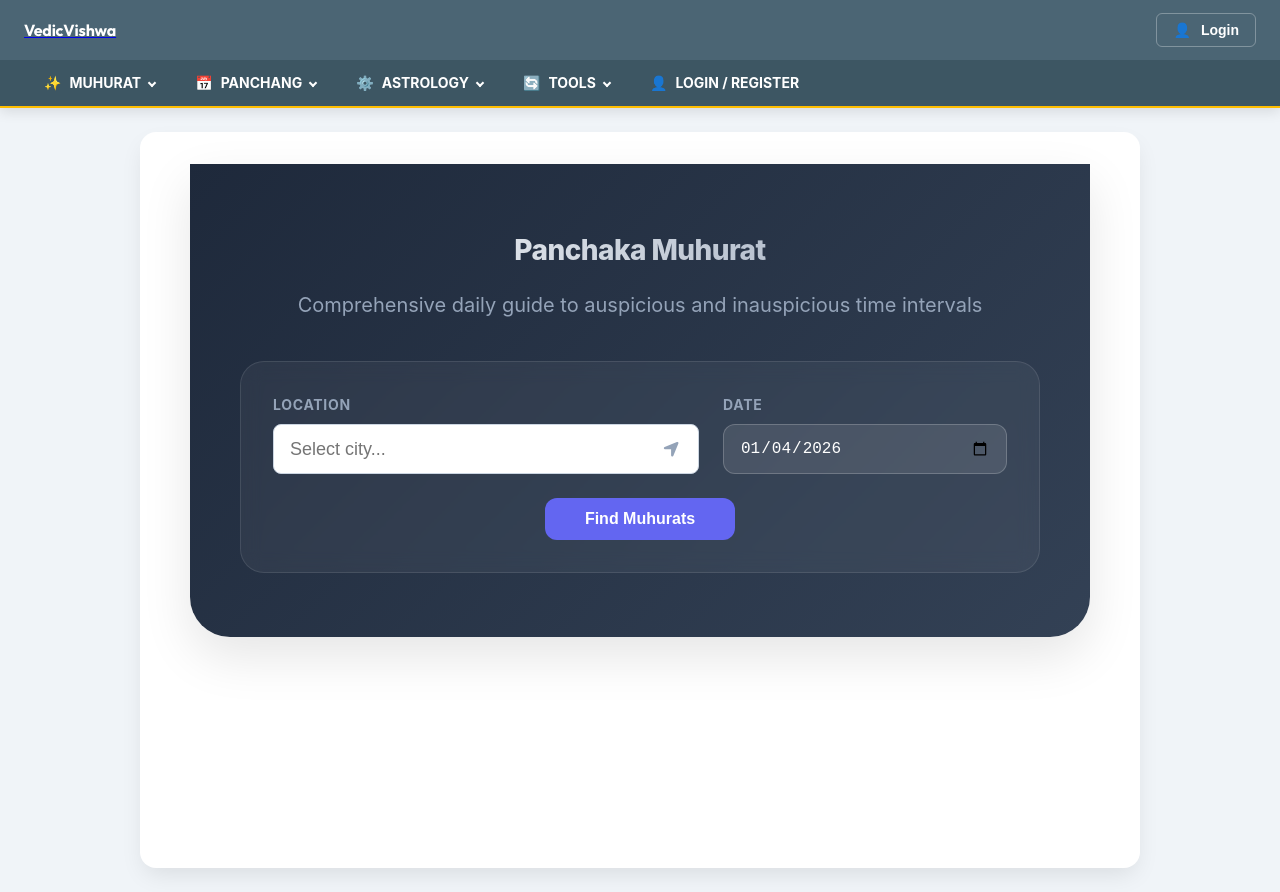
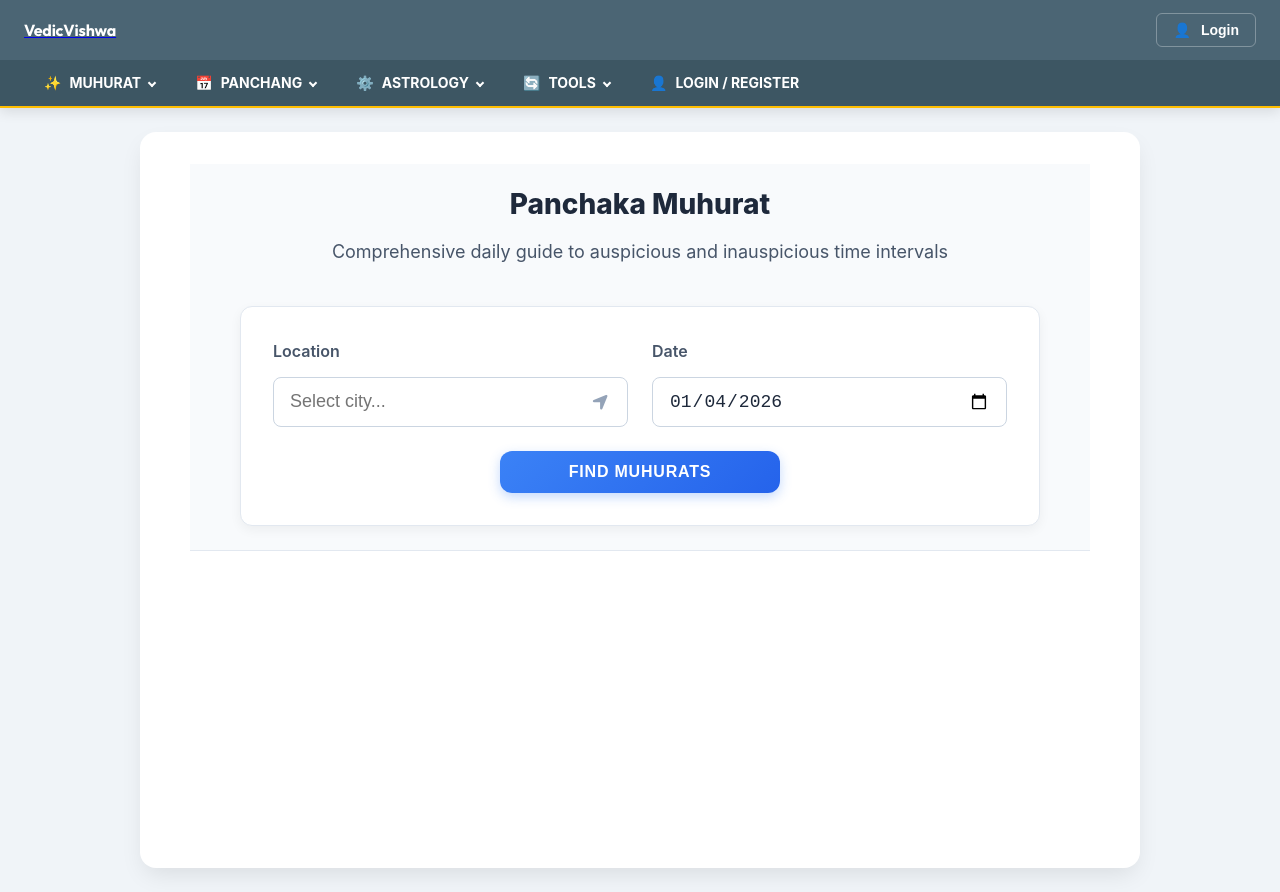
Before and after one commit to ucs200525/panchBotNewTele, a React (Create React App) app in the folder frontend/: page /panchaka in a window 1280 px wide. Built offline with nearby package versions, Linux system fonts and the light colour scheme; a web font is replaced by a local one.

Commit message:
v1-prod-fix5

```diff
--- a/frontend/src/pages/BharagavaPanchagam.js
+++ b/frontend/src/pages/BharagavaPanchagam.js
@@ -69,6 +69,7 @@ const TimeConverterApp = () => {
     localDate,
     selectedLat: globalLat,
     selectedLng: globalLng,
+    timeZone,
     is12HourFormat,
     setIs12HourFormat,
     setLocationDetails,
@@ -358,7 +359,7 @@ const TimeConverterApp = () => {
                 city={cityName}
                 date={currentDate}
                 backendEndpoint="/api/getBharagvTable-image"
-                backendData={{ showNonBlue, is12HourFormat }}
+                backendData={{ showNonBlue, is12HourFormat, lat: globalLat, lng: globalLng, timeZone }}
               />
             </div>
           </div>
--- a/frontend/src/pages/Combine.js
+++ b/frontend/src/pages/Combine.js
@@ -241,7 +241,7 @@ const CombinePage = () => {
                   date={date}
                   weekday={weekday}
                   backendEndpoint="/api/combine-image"
-                  backendData={{ showNonBlue, is12HourFormat }}
+                  backendData={{ showNonBlue, is12HourFormat, lat: selectedLat, lng: selectedLng, timeZone }}
                 />
               </div>
 
--- a/frontend/src/pages/PanchakaMuhurth.js
+++ b/frontend/src/pages/PanchakaMuhurth.js
@@ -3,10 +3,11 @@ import { useAuth } from '../context/AuthContext';
 import { CityAutocomplete } from '../components/forms';
 import LivePeriodTracker from '../components/LivePeriodTracker';
 import TableScreenshot from '../components/TableScreenshot';
-import styles from './PanchakaMuhurth.module.css';
+import styles from './Combine.module.css'; // Let's use the same clean styles as Combine
+import './hero-styles.css';
 
 const PanchakaMuhurth = () => {
-  const { localCity, localDate, setCityAndDate } = useAuth();
+  const { localCity, localDate, setCityAndDate, selectedLat, selectedLng, timeZone } = useAuth();
   const [city, setCity] = useState(localCity || '');
   const [date, setDate] = useState(localDate || new Date().toISOString().substring(0, 10));
   const [allMuhuratData, setAllMuhuratData] = useState([]);
@@ -22,7 +23,6 @@ const PanchakaMuhurth = () => {
   useEffect(() => {
     sessionStorage.setItem('filteredData', JSON.stringify(filteredData));
   }, [filteredData]);
-
 
   const getMuhuratData = async (cityName, dateValue) => {
     if (!cityName || !dateValue) return;
@@ -65,35 +65,26 @@ const PanchakaMuhurth = () => {
     localStorage.setItem('selectedCity', cityObj.name);
   };
 
-  // Get category color class
-  const getCategoryClass = (category) => {
-    const cat = category.toLowerCase();
-    if (cat.includes('good')) return 'cat-good';
-    if (cat.includes('danger')) return 'cat-danger';
-    if (cat.includes('risk')) return 'cat-risk';
-    if (cat.includes('bad') || cat.includes('disease')) return 'cat-bad';
-    if (cat.includes('evil')) return 'cat-evil';
-    return '';
-  };
-
   return (
     <div className="content">
       {/* Hero Section */}
-      <div className={styles.heroSection}>
-        <div className={styles.heroContent}>
-          <h1 className={styles.heroTitle}>Panchaka Muhurat</h1>
-          <p className={styles.heroSubtitle}>
+      <div className="hero-section">
+        <div className="hero-content">
+          <h1 className="hero-title">Panchaka Muhurat</h1>
+          <p className="hero-subtitle">
             Comprehensive daily guide to auspicious and inauspicious time intervals
           </p>
+        </div>
 
-          <div className={styles.heroForm}>
+        {/* Hero Form */}
+        <div className="hero-form">
           <form onSubmit={(e) => {
             e.preventDefault();
             getMuhuratData(city, date);
           }}>
-              <div className={styles.inputGrid}>
-                <div className={styles.inputWrapper}>
-                  <label className={styles.inputLabel}>Location</label>
+            <div className="form-group-inline">
+              <div className="input-wrapper">
+                <label className="input-label">Location</label>
                 <CityAutocomplete
                   value={city}
                   onSelect={handleCitySelect}
@@ -101,26 +92,26 @@ const PanchakaMuhurth = () => {
                 />
               </div>
 
-                <div className={styles.inputWrapper}>
-                  <label className={styles.inputLabel}>Date</label>
+              <div className="input-wrapper">
+                <label className="input-label">Date</label>
                 <input
                   type="date"
                   value={date}
                   onChange={(e) => setDate(e.target.value)}
-                    className={styles.dateInput}
+                  className="date-input-hero"
                 />
               </div>
             </div>
 
-              <div className={styles.formActions}>
+            <div className="form-actions-hero">
               <button
                 type="submit"
-                  className={styles.primaryBtn}
+                className="get-panchang-btn-hero"
                 disabled={loading}
               >
                 {loading ? (
                   <>
-                      <span className={styles.spinnerSmall}></span>
+                    <span className="spinner-small"></span>
                     Calculating...
                   </>
                 ) : (
@@ -132,7 +123,7 @@ const PanchakaMuhurth = () => {
                 <button
                   type="button"
                   onClick={toggleShowAllRows}
-                    className={styles.secondaryBtn}
+                  className="secondary-btn-hero"
                 >
                   {showAll ? "Filter Good Only" : "Show All Periods"}
                 </button>
@@ -141,35 +132,28 @@ const PanchakaMuhurth = () => {
           </form>
         </div>
       </div>
-      </div>
 
-      <div className="results-section">
+      <div className={`results-section ${styles.panchangResults}`}>
         {error && (
           <div className="error-box-hero">
             {error}
           </div>
         )}
 
-        {
-          loading && (
+        {loading && (
           <div className="loading-spinner">
             <div className="spinner"></div>
           </div>
-          )
-        }
+        )}
 
-        {/* Live Period Tracker */}
-        {
-          filteredData && filteredData.length > 0 && (
-            <div className="results-section">
-              <div className="floating-section">
+        {filteredData && filteredData.length > 0 && (
+          <div id="tableToCapture">
             <LivePeriodTracker data={filteredData} selectedDate={date} />
-              </div>
 
-              <div id="muhurats-table" className={styles.tableSection}>
-                <div className={styles.floatingSection}>
+            <div className={styles.panchangSection}>
+              <h2 className={styles.sectionHeader}>Muhurat Report</h2>
               <div className={styles.tableWrapper}>
-                    <table>
+                <table className={styles.panchangTable}>
                   <thead>
                     <tr>
                       <th>Muhurat / Category</th>
@@ -177,49 +161,58 @@ const PanchakaMuhurth = () => {
                     </tr>
                   </thead>
                   <tbody>
-                        {filteredData.map((item, index) => (
-                          <tr key={index} className={getCategoryClass(item.category)}>
-                            <td className={styles.muhuratCell}>
-                              <div className={styles.muhuratName}>{item.muhurat}</div>
-                              <span className={`${styles.categoryBadge} ${styles['badge-' + item.category.toLowerCase().replace(' ', '-')]}`}>
-                                {item.category}
-                              </span>
+                    {filteredData.map((item, index) => {
+                      const catLower = item.category.toLowerCase();
+                      const isGood = catLower.includes('good') || catLower.includes('rahitam');
+                      const isDanger = catLower.includes('danger') || catLower.includes('evil') || catLower.includes('bad') || catLower.includes('disease');
+
+                      let accentColor = '#3b82f6';
+                      if (isGood) accentColor = '#1aae75';
+                      if (isDanger) accentColor = '#ef4444';
+
+                      return (
+                        <tr key={index}>
+                          <td style={{ fontWeight: '700', color: accentColor }}>
+                            {item.muhurat}
+                            <span className="toText">{item.category}</span>
                           </td>
                           <td className={styles.timeCell}>
                             {item.start && item.end ? (
                               <>
-                                  <div className={styles.timeRange}>{item.start} - {item.end}</div>
-                                  {item.duration && <div className={styles.durationSmall}>{item.duration}</div>}
+                                <div className={styles.timeRange} style={{ color: accentColor }}>
+                                  {item.start} - {item.end}
+                                </div>
+                                {item.duration && <div className={styles.durationSmall}>({item.duration})</div>}
                               </>
                             ) : (
-                                <div className={styles.timeRange}>{item.time}</div>
+                              <div className={styles.timeRange} style={{ color: accentColor }}>{item.time}</div>
                             )}
                           </td>
                         </tr>
-                        ))}
+                      );
+                    })}
                   </tbody>
                 </table>
               </div>
 
-                  <div className={styles.tableFooterActions}>
+              <div className="table-footer-actions">
                 <TableScreenshot
-                      tableId="muhurats-table"
+                  tableId="tableToCapture"
                   city={city}
                   date={date}
-                      backendEndpoint="/api/getSwissTable-image"
+                  backendEndpoint="/api/getOldSwissTable-image"
+                  backendData={{ lat: selectedLat, lng: selectedLng, timeZone }}
                 />
               </div>
 
-                  <div className="information">
-                    <p className="info">Panchaka Muhurat considers five aspects of the time to determine its quality. Choose "Good" periods for important ventures and avoid "Danger" or "Risk" periods when possible.</p>
+              <p className={styles.info}>
+                Panchaka Muhurat considers five aspects of the time to determine its quality. Choose "Good" periods for important ventures and avoid "Danger" or "Risk" periods when possible.
+              </p>
             </div>
           </div>
+        )}
       </div>
     </div>
-          )
-        }
-      </div >
-    </div >
   );
 };
 
--- a/frontend/src/pages/PanchakaMuhurth.module.css
+++ b/frontend/src/pages/PanchakaMuhurth.module.css
@@ -191,10 +191,17 @@
 }
 
 /* Category Specific Styles */
-:global(.cat-good) { background-color: rgba(34, 197, 94, 0.03); }
+:global(.cat-good) {
+    background-color: rgba(34, 197, 94, 0.03);
+}
 :global(.cat-danger), :global(.cat-risk), :global(.cat-bad), :global(.cat-evil) {
     background-color: rgba(239, 68, 68, 0.02);
 }
+
+/* Sub-Badges Colors */
+.badge-good { background: #dcfce7; color: #15803d; }
+.badge-bad, .badge-evil, .badge-danger, .badge-disease { background: #fee2e2; color: #b91c1c; }
+.badge-caution, .badge-risk { background: #fff7ed; color: #c2410c; }
 
 .tableFooterActions {
     margin-top: 2rem;
--- a/frontend/src/pages/SwissPanchaka.js
+++ b/frontend/src/pages/SwissPanchaka.js
@@ -6,7 +6,7 @@ import TableScreenshot from '../components/TableScreenshot';
 import styles from './SwissPanchaka.module.css';
 
 const SwissPanchaka = () => {
-  const { localCity, localDate, setCityAndDate } = useAuth();
+  const { localCity, localDate, setCityAndDate, selectedLat, selectedLng, timeZone } = useAuth();
   const [city, setCity] = useState(localCity || '');
   const [date, setDate] = useState(localDate || new Date().toISOString().substring(0, 10));
   const [allMuhuratData, setAllMuhuratData] = useState([]);
@@ -206,6 +206,7 @@ const SwissPanchaka = () => {
                       city={city}
                       date={date}
                       backendEndpoint="/api/getSwissTable-image"
+                      backendData={{ lat: selectedLat, lng: selectedLng, timeZone }}
                     />
                   </div>
 
```
Also changed, not shown: 2 other files (tests, documents, lock files or other folders). Lines whose indentation alone changed are shown as unchanged.
